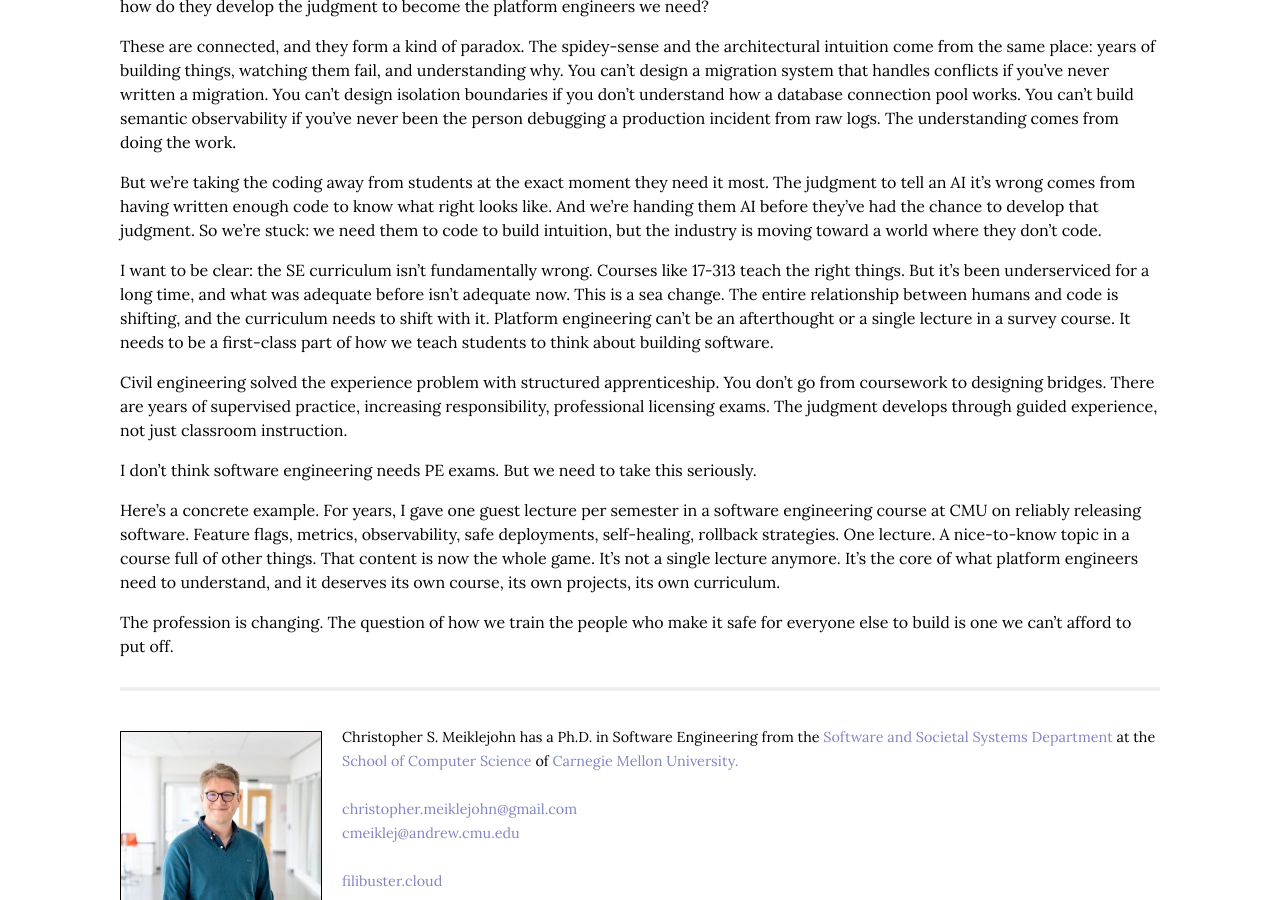
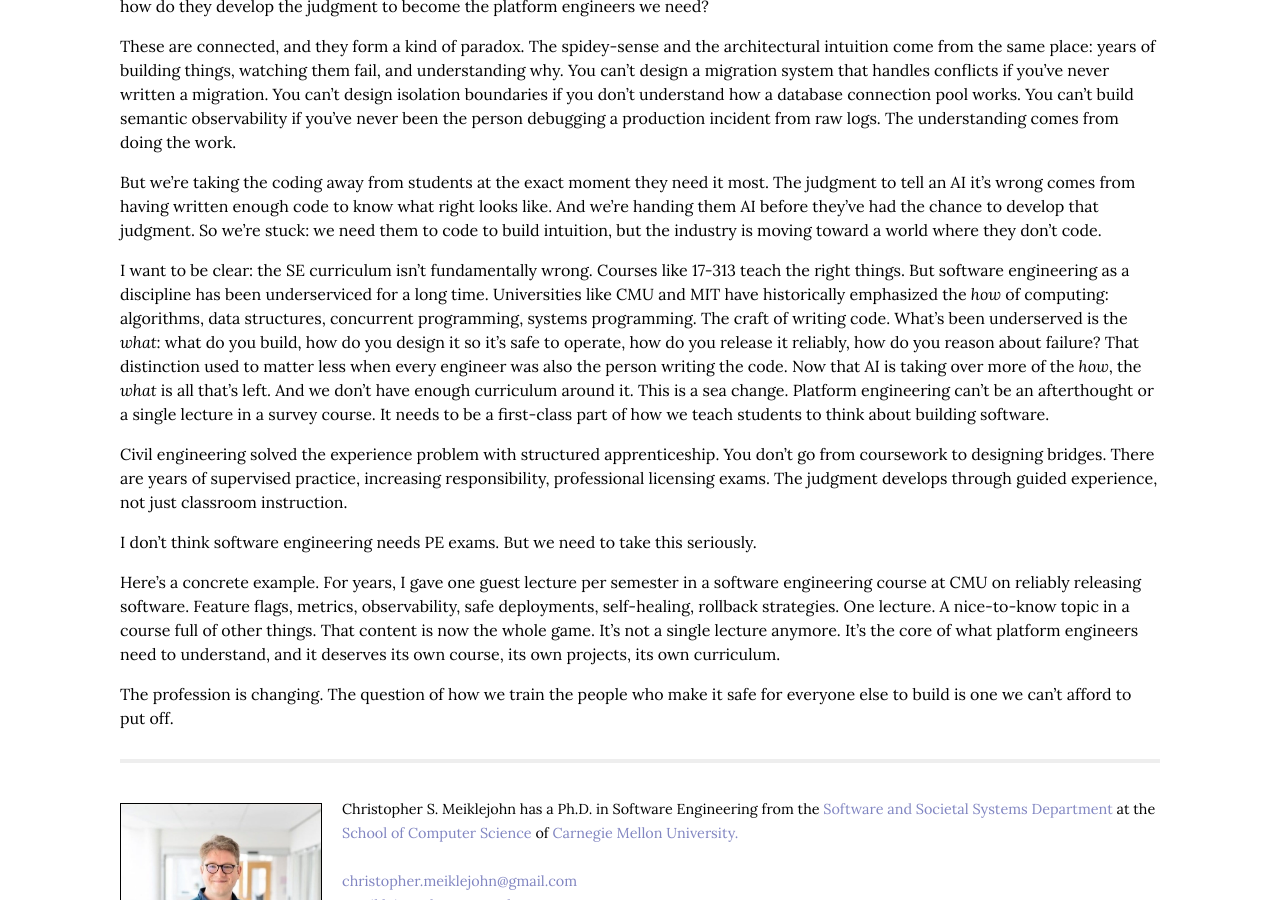
Before and after one commit to cmeiklejohn/cmeiklejohn.github.io, a Jekyll site: the page built from _posts/2026-04-01-software-engineering-is-becoming-civil-engineering.markdown, in a window 1280 px wide and 900 px high, scrolled down 2170 px. Built offline with Jekyll 4.4.1, drawn with Linux system fonts in a browser that asks for light colours; some web fonts are replaced.

Commit message:
Name the underserviced gap: universities teach the how, not the what
Algorithms, data structures, concurrent programming = how to write
code. Platform design, safe releases, reasoning about failure = what
to build. AI is taking over the how. The what is all that's left.

https://claude.ai/code/session_018mjBVoMgWwm8eLhnnMXsGy

```diff
--- a/_posts/2026-04-01-software-engineering-is-becoming-civil-engineering.markdown
+++ b/_posts/2026-04-01-software-engineering-is-becoming-civil-engineering.markdown
@@ -64,7 +64,7 @@ These are connected, and they form a kind of paradox. The spidey-sense and the a
 
 But we're taking the coding away from students at the exact moment they need it most. The judgment to tell an AI it's wrong comes from having written enough code to know what right looks like. And we're handing them AI before they've had the chance to develop that judgment. So we're stuck: we need them to code to build intuition, but the industry is moving toward a world where they don't code.
 
-I want to be clear: the SE curriculum isn't fundamentally wrong. Courses like 17-313 teach the right things. But it's been underserviced for a long time, and what was adequate before isn't adequate now. This is a sea change. The entire relationship between humans and code is shifting, and the curriculum needs to shift with it. Platform engineering can't be an afterthought or a single lecture in a survey course. It needs to be a first-class part of how we teach students to think about building software.
+I want to be clear: the SE curriculum isn't fundamentally wrong. Courses like 17-313 teach the right things. But software engineering as a discipline has been underserviced for a long time. Universities like CMU and MIT have historically emphasized the *how* of computing: algorithms, data structures, concurrent programming, systems programming. The craft of writing code. What's been underserved is the *what*: what do you build, how do you design it so it's safe to operate, how do you release it reliably, how do you reason about failure? That distinction used to matter less when every engineer was also the person writing the code. Now that AI is taking over more of the *how*, the *what* is all that's left. And we don't have enough curriculum around it. This is a sea change. Platform engineering can't be an afterthought or a single lecture in a survey course. It needs to be a first-class part of how we teach students to think about building software.
 
 Civil engineering solved the experience problem with structured apprenticeship. You don't go from coursework to designing bridges. There are years of supervised practice, increasing responsibility, professional licensing exams. The judgment develops through guided experience, not just classroom instruction.
 
```
